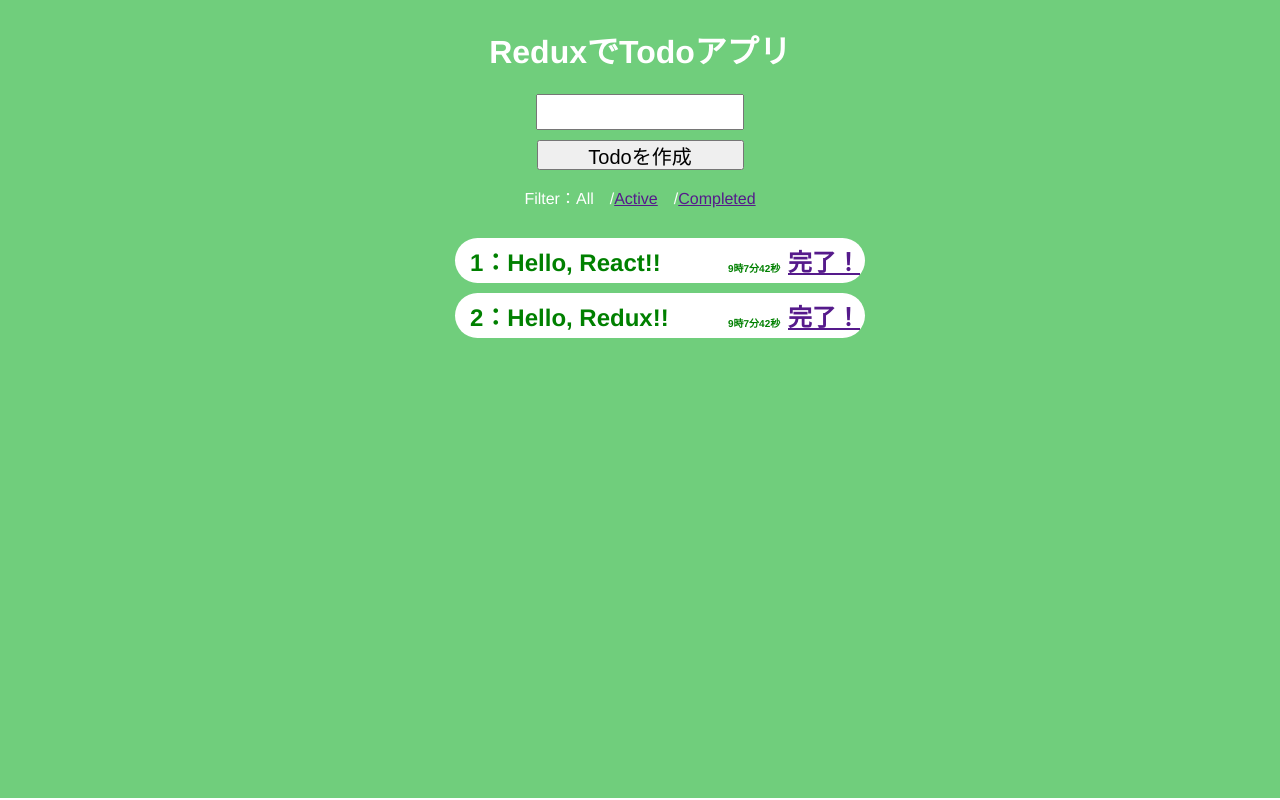
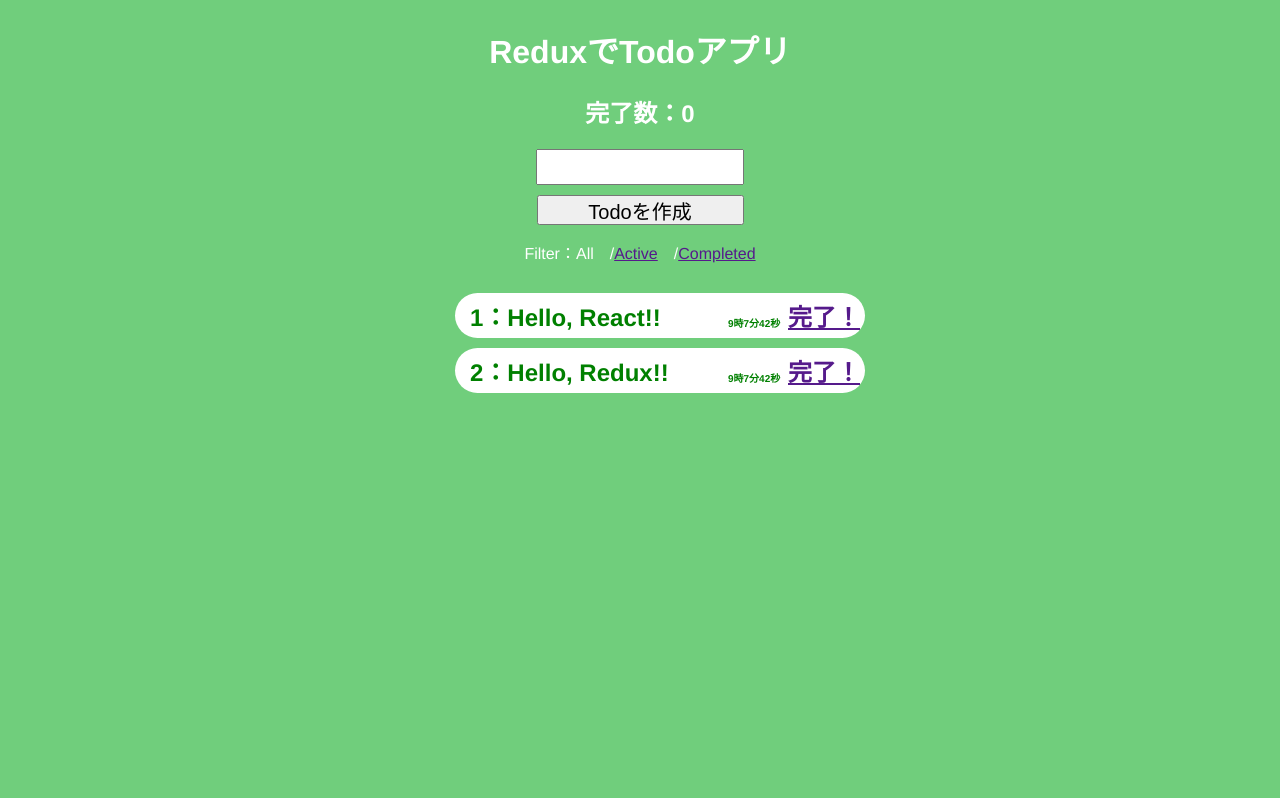
Before and after one commit to mikan3rd/todo-list2, a React (Create React App) app: page / in a window 1280 px wide. Built offline with nearby package versions, Linux system fonts and the light colour scheme.

Commit message:
完了数の表示

```diff
--- a/src/actions/index.js
+++ b/src/actions/index.js
@@ -32,10 +32,11 @@ export const addTodo = text => {
   }
 }
 
-export const toggleTodo = id => {
+export const toggleTodo = (id, completed) => {
   return {
     type: 'TOGGLE_TODO',
-    id
+    id,
+    completed
   }
 }
 
--- a/src/components/App.js
+++ b/src/components/App.js
@@ -1,5 +1,6 @@
 import React from 'react'
 import AddTodo from '../containers/AddTodo'
+import CountCompleted from '../containers/CountCompleted'
 import LinkList from './LinkList'
 import VisibleTodoList from '../containers/VisibleTodoList'
 
@@ -10,6 +11,7 @@ class App extends React.Component {
     return(
       <div className="container">
         <h1>ReduxでTodoアプリ</h1>
+        <CountCompleted />
         <AddTodo />
         <LinkList />
         <h2><VisibleTodoList /></h2>
--- /dev/null
+++ b/src/components/Counter.js
@@ -0,0 +1,11 @@
+import React from 'react'
+
+class Counter extends React.Component {
+  render() {
+    return (
+      <h2>完了数：{this.props.countCompleted}</h2>
+    )
+  }
+}
+
+export default Counter
--- a/src/components/TodoList.js
+++ b/src/components/TodoList.js
@@ -31,7 +31,7 @@ class TodoList extends React.Component {
       <Todo
         key={todo.id}
         {...todo}
-        toggleTodo={() => this.props.toggleTodo(todo.id)}
+        toggleTodo={() => this.props.toggleTodo(todo.id, todo.completed)}
         deleteTodo={() => this.props.deleteTodo(todo.id)}
       />
     )
--- a/src/containers/AddTodo.js
+++ b/src/containers/AddTodo.js
@@ -16,7 +16,6 @@ class AddTodo extends React.Component {
         /><br/>
         <button onClick={() => {
           this.props.dispatch(addTodo(input.value))
-          input.value = ''
         }}>Todoを作成</button>
       </div>
     );
--- /dev/null
+++ b/src/containers/CountCompleted.js
@@ -0,0 +1,14 @@
+import { connect } from 'react-redux'
+import Counter from '../components/Counter'
+
+const mapStateToProps = state => {
+  return {
+    countCompleted: state.countCompleted
+  }
+}
+
+const CountCompleted = connect(
+  mapStateToProps
+)(Counter)
+
+export default CountCompleted
--- a/src/containers/VisibleTodoList.js
+++ b/src/containers/VisibleTodoList.js
@@ -26,7 +26,7 @@ const mapStateToProps = state => {
 
 const mapDispatchToProps = dispatch => {
   return {
-    toggleTodo: id => dispatch(toggleTodo(id)),
+    toggleTodo: (id, completed) => dispatch(toggleTodo(id, completed)),
     deleteTodo: id => dispatch(deleteTodo(id)),
     fetchData: url => dispatch(fetchTodos(url))
   }
--- /dev/null
+++ b/src/reducers/countCompleted.js
@@ -0,0 +1,14 @@
+const countCompleted = (state = 0, action) => {
+  switch (action.type) {
+    case 'TOGGLE_TODO':
+    if (!action.completed) {
+      return state + 1
+    } else {
+      return state - 1
+    }
+    default:
+      return state
+  }
+}
+
+export default countCompleted
--- a/src/reducers/index.js
+++ b/src/reducers/index.js
@@ -1,6 +1,7 @@
 import { combineReducers } from 'redux'
 import todos from './todos'
 import filter from './visibilityFilter'
+import countCompleted from './countCompleted'
 import { fetchError, loadTodos } from './asynchronous'
 
 const todoApp = combineReducers({
@@ -8,5 +9,6 @@ const todoApp = combineReducers({
   filter,
   fetchError,
   loadTodos,
+  countCompleted,
 })
 export default todoApp
--- a/src/reducers/todos.js
+++ b/src/reducers/todos.js
@@ -7,7 +7,8 @@ const todos = (state = [], action) => {
         alert("入力がありません")
         return state
       }
-      if (state.filter(todo => todo.text === action.text)) {
+      console.log(state, action.text)
+      if (state.filter(todo => todo.text === action.text).length > 0) {
         alert("同じtodoがあります")
         return state
       }
```
